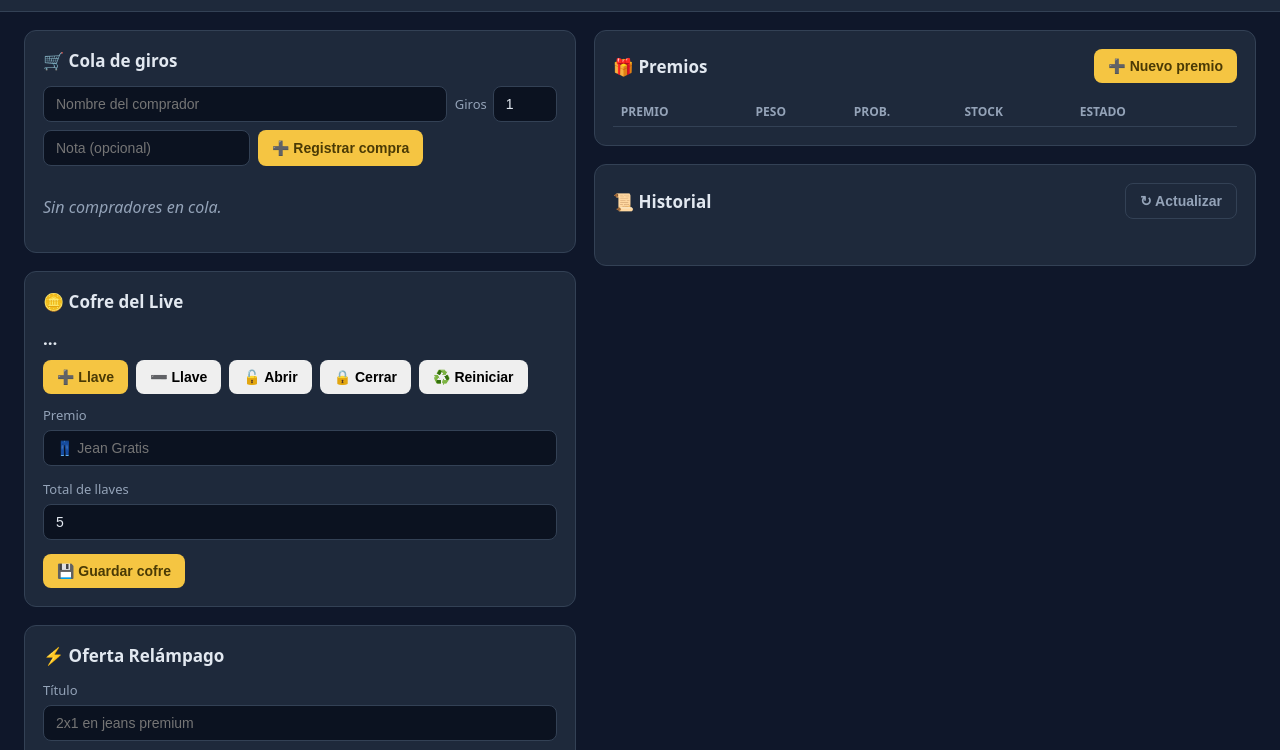
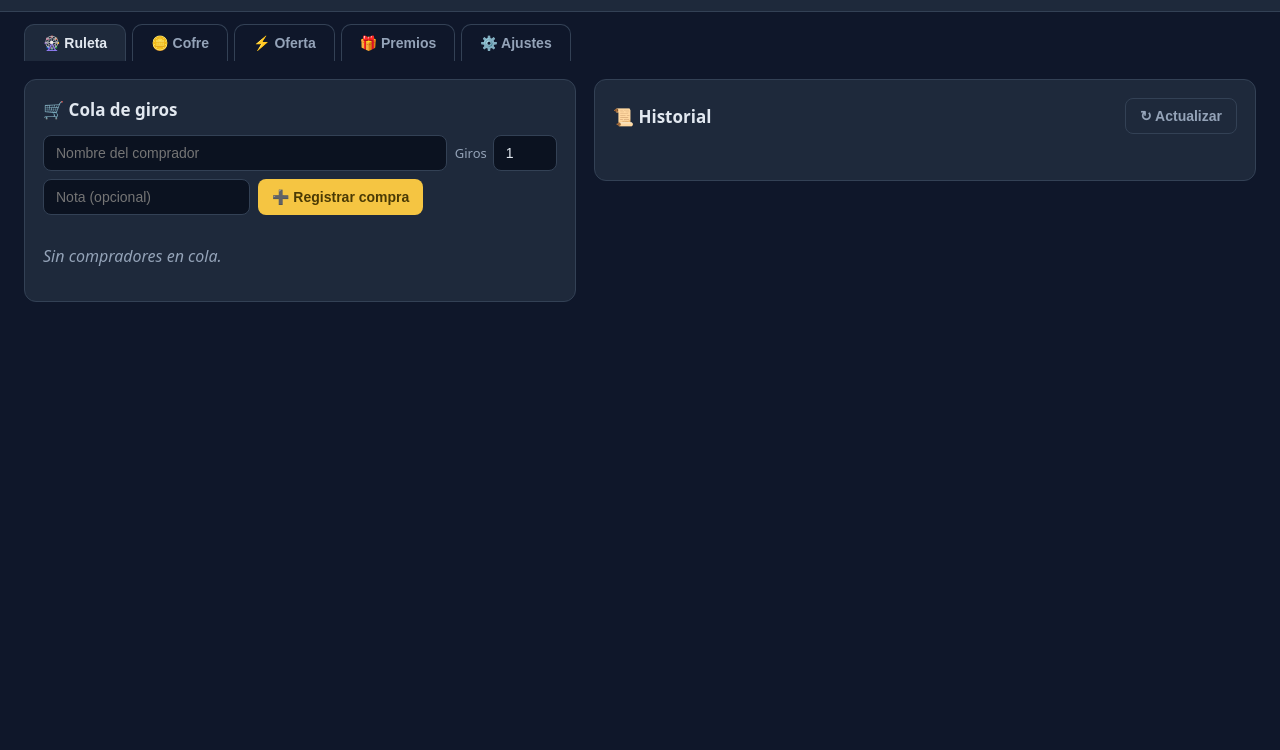
Before and after one commit to hairononsc/obs_raffle_roulette, a website built with Vite: page packages/panel/index.html in a window 1280 px wide. Shown: the part 50-800 px from the top of the page. Built offline with nearby package versions, Linux system fonts and the light colour scheme; no server answers.

Commit message:
Organize the panel into tabs, one per module
Ruleta (queue + history, the live-operation pair) plus Cofre, Oferta,
Premios and Ajustes, each centred in its own pane. Tabs carry live
badges: pending queue count, chest keys (or unlocked), and an "activa"
pill while an offer runs. The selected tab persists in localStorage
across reloads.

Co-Authored-By: Claude Fable 5 <noreply@anthropic.com>

```diff
--- a/packages/panel/src/app.ts
+++ b/packages/panel/src/app.ts
@@ -10,6 +10,7 @@ import { OfferControlView } from './ui/offer-control-view.js';
 import { PrizesView } from './ui/prizes-view.js';
 import { QueueView } from './ui/queue-view.js';
 import { SettingsView } from './ui/settings-view.js';
+import { TabBar } from './ui/tabs.js';
 
 /** Composition root of the panel: wires socket -> store -> views. */
 export function startPanel(container: HTMLElement): void {
@@ -26,12 +27,33 @@ export function startPanel(container: HTMLElement): void {
   const chest = new ChestControlView(actions);
   const offer = new OfferControlView(actions);
 
+  // One pane per module. "Ruleta" keeps the two-column layout because the
+  // queue and the history are what the operator watches during the live.
+  const ruletaPane = el('main', { className: 'layout pane' }, [
+    el('div', { className: 'column' }, [queue.root]),
+    el('div', { className: 'column' }, [history.root]),
+  ]);
+  const chestPane = el('main', { className: 'layout layout-single pane' }, [chest.root]);
+  const offerPane = el('main', { className: 'layout layout-single pane' }, [offer.root]);
+  const prizesPane = el('main', { className: 'layout layout-single pane' }, [prizes.root]);
+  const settingsPane = el('main', { className: 'layout layout-single pane' }, [settings.root]);
+
+  const tabs = new TabBar([
+    { id: 'ruleta', label: '🎡 Ruleta', pane: ruletaPane },
+    { id: 'cofre', label: '🪙 Cofre', pane: chestPane },
+    { id: 'oferta', label: '⚡ Oferta', pane: offerPane },
+    { id: 'premios', label: '🎁 Premios', pane: prizesPane },
+    { id: 'ajustes', label: '⚙️ Ajustes', pane: settingsPane },
+  ]);
+
   container.append(
     header.root,
-    el('main', { className: 'layout' }, [
-      el('div', { className: 'column' }, [queue.root, chest.root, offer.root, settings.root]),
-      el('div', { className: 'column' }, [prizes.root, history.root]),
-    ]),
+    tabs.root,
+    ruletaPane,
+    chestPane,
+    offerPane,
+    prizesPane,
+    settingsPane,
   );
   toast.mount(container);
 
@@ -42,6 +64,19 @@ export function startPanel(container: HTMLElement): void {
     settings.update(store.state);
     chest.update(store.state);
     offer.update(store.state);
+
+    // Tab badges: at-a-glance module status without switching tabs.
+    const chestState = store.state.chest;
+    tabs.setBadge(
+      'cofre',
+      chestState === null
+        ? ''
+        : chestState.status === 'unlocked'
+          ? '🔓'
+          : `${String(chestState.keys)}/${String(chestState.keysTarget)}`,
+    );
+    tabs.setBadge('oferta', store.state.flashOffer ? '● activa' : '');
+    tabs.setBadge('ruleta', store.state.queue.length > 0 ? String(store.state.queue.length) : '');
   };
   store.subscribe(render);
 
--- a/packages/panel/src/styles.css
+++ b/packages/panel/src/styles.css
@@ -500,3 +500,59 @@ input[type='range'] {
   font-variant-numeric: tabular-nums;
   margin-bottom: 10px;
 }
+
+/* --- Tabs --- */
+
+.tabs {
+  display: flex;
+  flex-wrap: wrap;
+  gap: 6px;
+  padding: 12px 24px 0;
+  max-width: 1400px;
+  margin: 0 auto;
+}
+
+.tab {
+  display: flex;
+  align-items: center;
+  gap: 8px;
+  border: 1px solid var(--card-border);
+  border-bottom: none;
+  border-radius: 10px 10px 0 0;
+  background: transparent;
+  color: var(--muted);
+  padding: 10px 18px;
+  font-size: 14px;
+  font-weight: 700;
+  cursor: pointer;
+  transition:
+    background 0.15s,
+    color 0.15s;
+}
+
+.tab:hover {
+  color: var(--text);
+}
+
+.tab-active {
+  background: var(--card);
+  color: var(--text);
+}
+
+.tab-badge {
+  background: var(--accent);
+  color: #4a3a05;
+  border-radius: 999px;
+  padding: 1px 8px;
+  font-size: 11px;
+  font-weight: 800;
+}
+
+.pane-hidden {
+  display: none;
+}
+
+.layout-single {
+  grid-template-columns: minmax(0, 720px);
+  justify-content: center;
+}
--- /dev/null
+++ b/packages/panel/src/ui/tabs.ts
@@ -0,0 +1,73 @@
+import { el } from '../core/dom.js';
+
+export interface TabDef {
+  id: string;
+  label: string;
+  pane: HTMLElement;
+}
+
+const STORAGE_KEY = 'wheellive.panel.tab';
+
+/**
+ * Simple tab bar: one button per tab, panes toggled via display. The
+ * selected tab persists across reloads so the operator comes back to
+ * where they were working.
+ */
+export class TabBar {
+  readonly root = el('nav', { className: 'tabs' });
+  private readonly buttons = new Map<string, HTMLButtonElement>();
+  private readonly badges = new Map<string, HTMLElement>();
+  private readonly panes = new Map<string, HTMLElement>();
+  private activeId: string;
+
+  constructor(tabs: readonly TabDef[]) {
+    const stored = localStorage.getItem(STORAGE_KEY);
+    this.activeId = tabs.some((tab) => tab.id === stored) ? (stored as string) : (tabs[0]?.id ?? '');
+
+    for (const tab of tabs) {
+      const badge = el('span', { className: 'tab-badge hidden' });
+      const button = el('button', { className: 'tab' }, [
+        el('span', { text: tab.label }),
+        badge,
+      ]);
+      button.type = 'button';
+      button.addEventListener('click', () => {
+        this.select(tab.id);
+      });
+      this.buttons.set(tab.id, button);
+      this.badges.set(tab.id, badge);
+      this.panes.set(tab.id, tab.pane);
+      this.root.append(button);
+    }
+    this.applyActive();
+  }
+
+  select(id: string): void {
+    if (!this.panes.has(id) || id === this.activeId) {
+      return;
+    }
+    this.activeId = id;
+    localStorage.setItem(STORAGE_KEY, id);
+    this.applyActive();
+  }
+
+  /** Small status hint on a tab (e.g. chest keys, offer running). Empty
+   *  text hides the badge. */
+  setBadge(id: string, text: string): void {
+    const badge = this.badges.get(id);
+    if (!badge) {
+      return;
+    }
+    badge.textContent = text;
+    badge.classList.toggle('hidden', text === '');
+  }
+
+  private applyActive(): void {
+    for (const [id, button] of this.buttons) {
+      button.classList.toggle('tab-active', id === this.activeId);
+    }
+    for (const [id, pane] of this.panes) {
+      pane.classList.toggle('pane-hidden', id !== this.activeId);
+    }
+  }
+}
```
